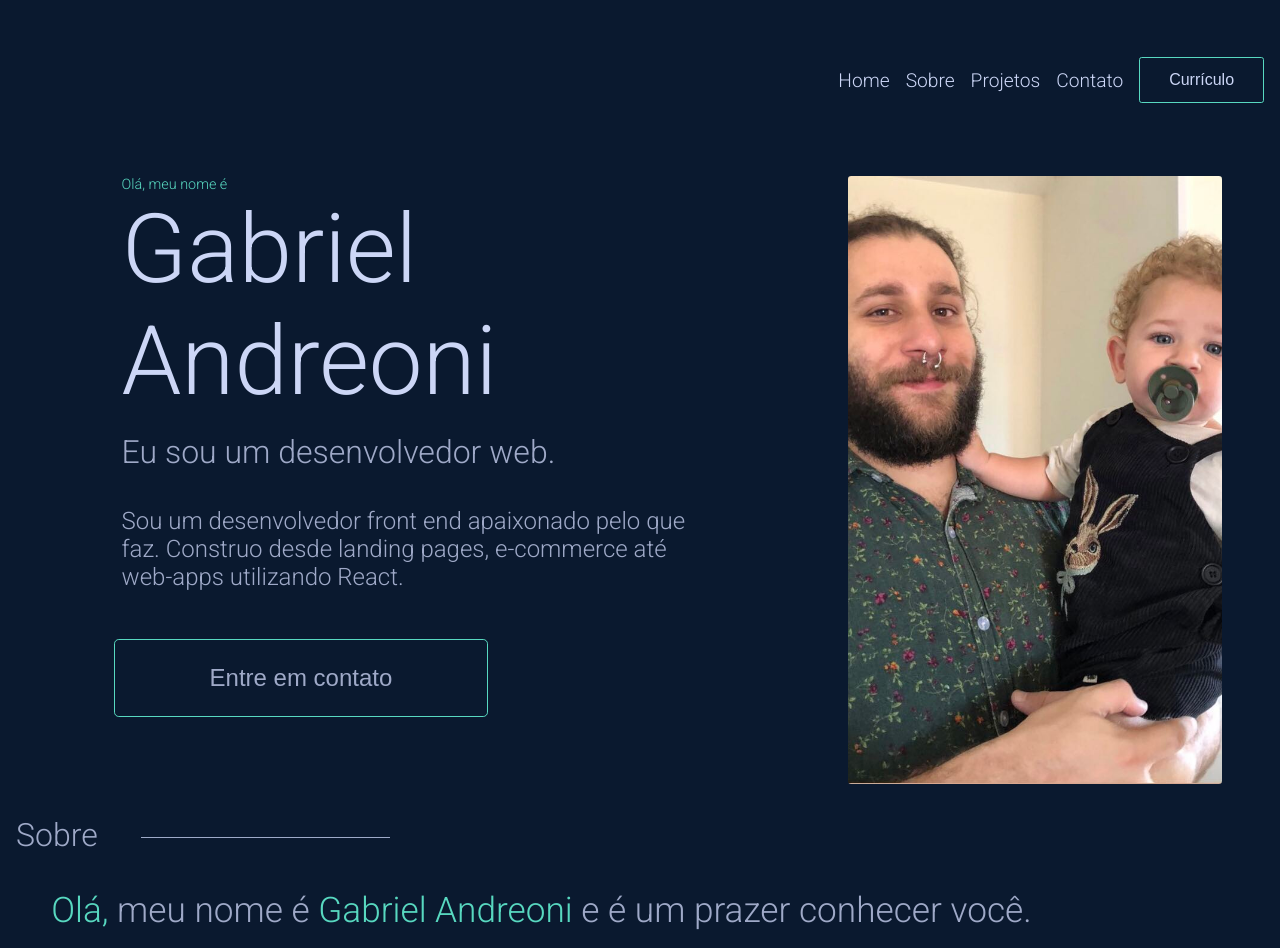
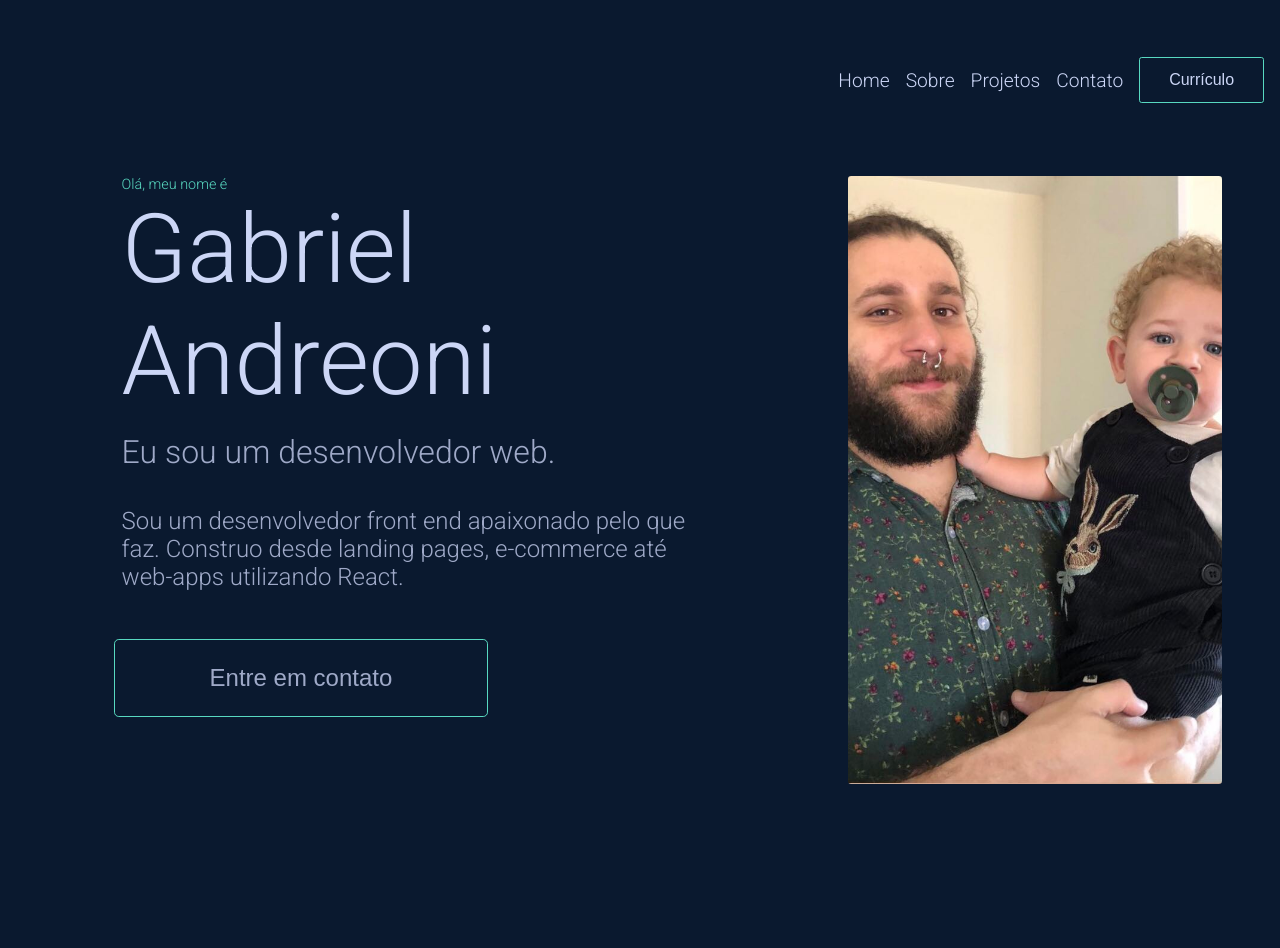
Before and after one commit to Gabriel-Andreoni/portfolio, a Next.js app: page / in a window 1280 px wide. Shown: the top 948 px of the page. Built offline with nearby package versions, Linux system fonts and the light colour scheme.

Commit message:
Update HeaderIndicator.module.css

```diff
--- a/app/styles/HeaderIndicator.module.css
+++ b/app/styles/HeaderIndicator.module.css
@@ -2,6 +2,8 @@
     width: 100%;
 
     display: block;
+
+    padding-top: 4em;
 
     position: relative;
 
@@ -19,7 +21,7 @@
     display: block;
 
     position: absolute;
-    top: 50%;
+    top: 85%;
     left: 10%;
 
     border-bottom: 1px solid #ccd6f6c4;
```
